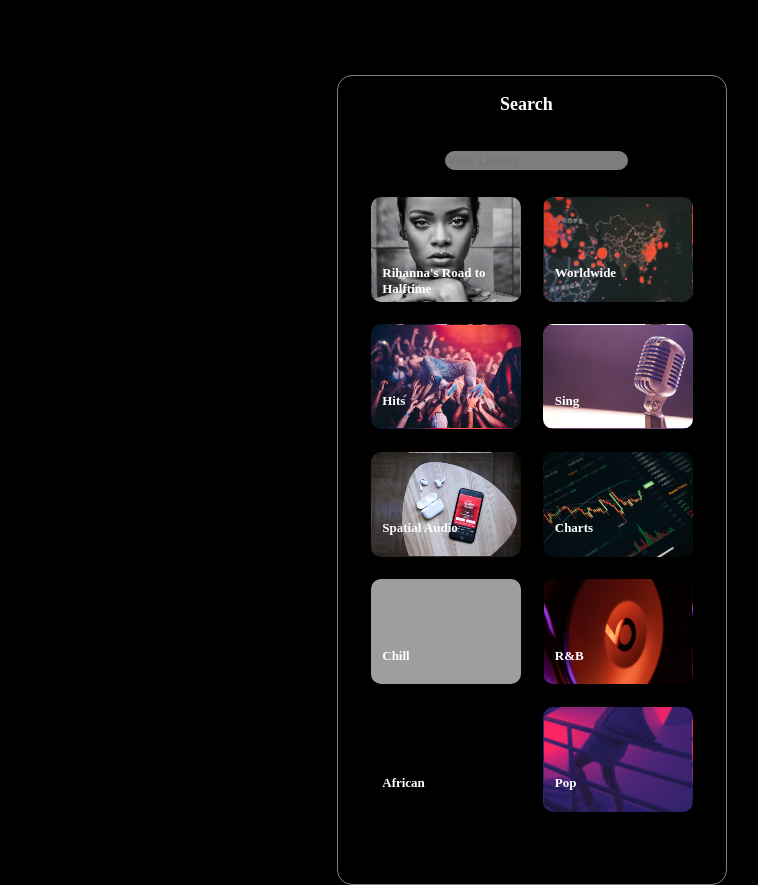
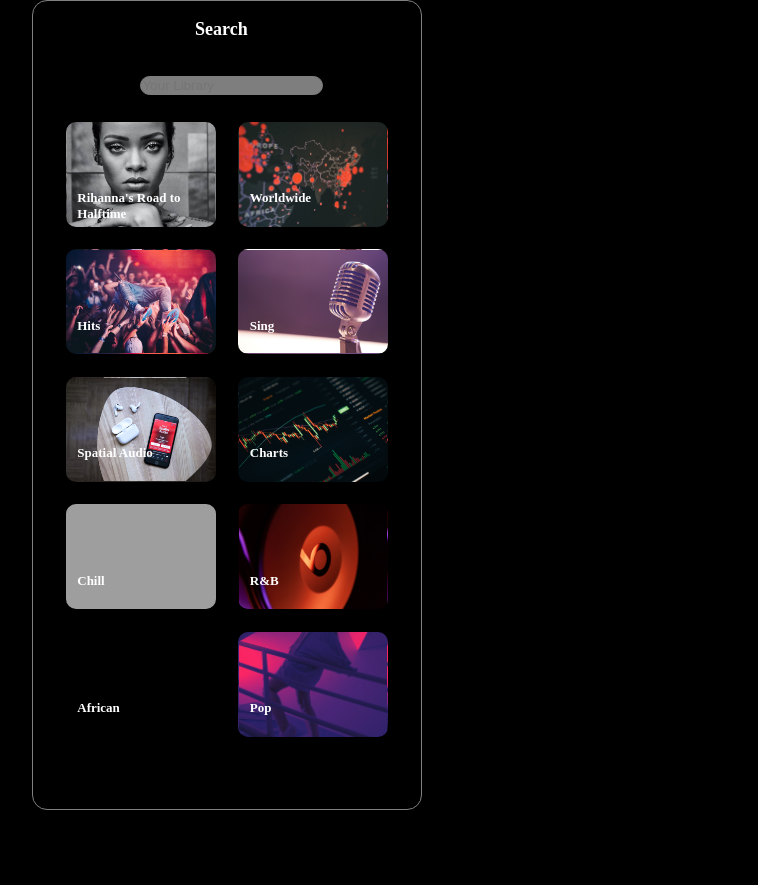
Before and after one commit to stephthetb/apple-music, a plain HTML site: page index.html in a window 1280 px wide. Shown: the whole page, without its empty margins (413-1171 px from the left). After the commit the page ends 810 px from the top, so only its background shows below. Drawn offline with Linux system fonts and the light colour scheme; grey boxes are pictures that could not be loaded.

Commit message:
center display

```diff
--- a/style.css
+++ b/style.css
@@ -8,6 +8,8 @@
     margin: 0;
     padding: 0;
     background: #000;
+    display: flex;
+    justify-content: center;
 }
 .container{
     border: 1px solid gray;
@@ -15,7 +17,6 @@
     width: 26rem;
     height: 54rem;
     background-color: #000;
-    margin: 5rem 0 0 50rem;
 }
 .container h5{
     margin: 1em 0 2em 9em;
```
